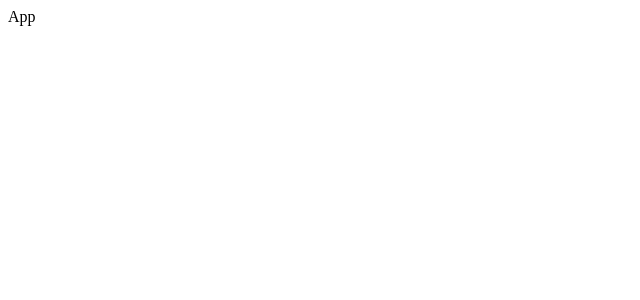
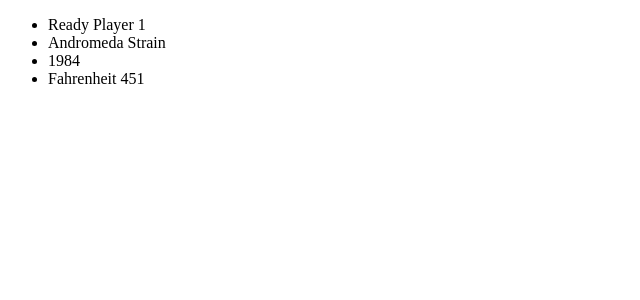
Before and after one commit to gperl27/Grab-n-Go-Redux-Starter, a React (Create React App) app: page / in a window 1280 px wide. Shown: the top 300 px of the page, without its empty margins (0-640 px from the left). Built offline with nearby package versions, Linux system fonts and the light colour scheme.

Commit message:
basic example working

```diff
--- a/package.json
+++ b/package.json
@@ -19,6 +19,8 @@
   "devDependencies": {
     "babel-core": "^6.25.0",
     "babel-loader": "^7.1.1",
+    "babel-plugin-transform-class-properties": "^6.24.1",
+    "babel-plugin-transform-object-rest-spread": "^6.23.0",
     "babel-preset-es2015": "^6.24.1",
     "babel-preset-react": "^6.24.1",
     "chai": "^4.0.2",
--- a/src/App.js
+++ b/src/App.js
@@ -1,8 +1,10 @@
 import React from 'react';
+
+import Books from './scenes/Books';
 
 const App = () => (
   <div>
-    App
+    <Books />
   </div>
 );
 
--- a/src/reducers.js
+++ b/src/reducers.js
@@ -1,9 +1,11 @@
 
 import { combineReducers } from 'redux';
 import { reducer as form } from 'redux-form';
+import booksReducer from './scenes/Books/reducers';
 
 const rootReducer = combineReducers({
   form,
+  books: booksReducer,
 });
 
 export default rootReducer;
--- a/src/scenes/Books/actions.js
+++ b/src/scenes/Books/actions.js
@@ -1,4 +1,4 @@
-import books from './actions';
+import books from './api';
 
 export const GET_BOOKS = 'addBooks';
 
--- a/src/scenes/Books/components/ListItems.js
+++ b/src/scenes/Books/components/ListItems.js
@@ -6,7 +6,7 @@ const renderItems = items => (
 
 const ListItems = props => (
   <ul>
-    {renderItems(props)}
+    {renderItems(props.books)}
   </ul>
 );
 
--- a/src/scenes/Books/index.js
+++ b/src/scenes/Books/index.js
@@ -1,15 +1,28 @@
-import React from 'react';
+import React, { Component } from 'react';
 import { connect } from 'react-redux';
-import { allBooks } from './selectors';
+import { booksSelector } from './selectors';
+import * as actions from './actions';
 
 import ListItems from './components/ListItems';
 
-const Books = props => (
-  <ListItems books={props.books} />
-);
+class Books extends Component {
+  componentWillMount() {
+    this.props.getBooks();
+  }
+
+  render() {
+    const { books } = this.props;
+
+    return (
+      <div>
+        <ListItems books={books} />
+      </div>
+    );
+  }
+}
 
 const mapStateToProps = state => ({
-  books: allBooks(state),
+  books: booksSelector(state),
 });
 
-export default connect(mapStateToProps)(Books);
+export default connect(mapStateToProps, actions)(Books);
--- a/src/scenes/Books/selectors.js
+++ b/src/scenes/Books/selectors.js
@@ -1,12 +1,12 @@
 import { createSelector } from 'reselect';
 
-const booksSelector = state => state.books;
+const booksSelector = state => state.books.books;
 
-const allBooks = () => createSelector(
-  booksSelector,
-);
+// const allBooks = () => createSelector(
+//   booksSelector,
+//   books => books,
+// );
 
 export {
   booksSelector,
-  allBooks,
 };
```
Also changed, not shown: .babelrc.
